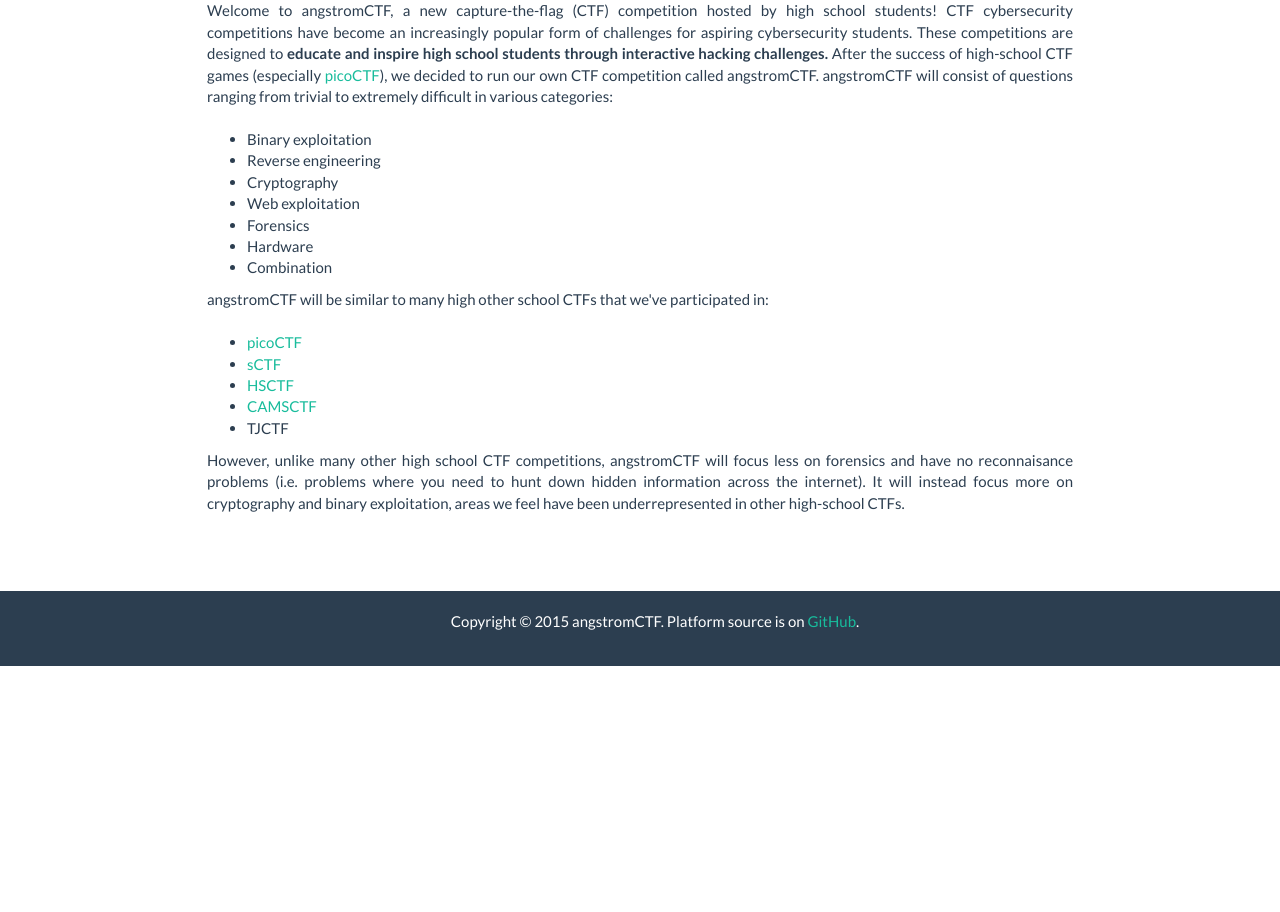
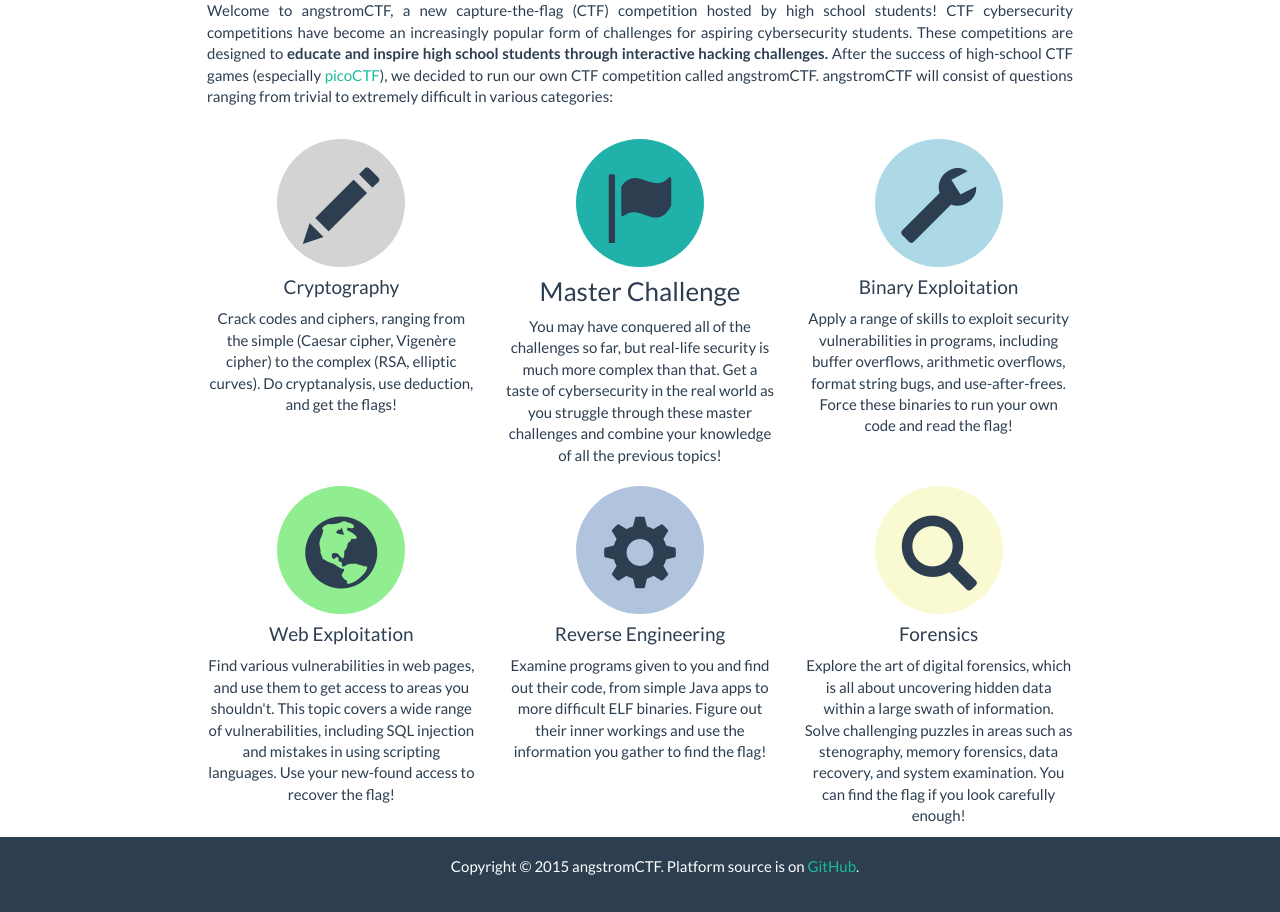
Before and after one commit to angstromctf/djangoctf, a Django app: page / in a window 1280 px wide. Shown: the part 134-1046 px from the top of the page. Before the commit the page ends 800 px from the top, so only its background shows below. Run offline with Django 3.2, Linux system fonts and the light colour scheme; some libraries are stand-ins or nearby versions.

Commit message:
Updated homepage!

```diff
--- a/ctfapp/static/css/theme.css
+++ b/ctfapp/static/css/theme.css
@@ -37,6 +37,31 @@
     width: 100%;
     background-color: #2c3e50;
     color: white;
+}
+
+/* Index styles */
+.categories-row {
+    padding-bottom: 10px;
+    text-align: center;
+}
+
+.category {
+    margin-top: 0;
+}
+
+.category-icon {
+    margin: 10px auto;
+    width: 10vw;
+    min-height: 10vw;
+    line-height: 10vw;
+    border-radius: 5vw;
+    text-align: center;
+}
+
+.category-icon > span {
+    vertical-align: middle;
+    font-size: 5em;
+    margin: 0 auto;
 }
 
 /* Problem styles */
--- a/ctfapp/templates/base.html
+++ b/ctfapp/templates/base.html
@@ -46,6 +46,12 @@
             <nav class="navbar navbar-default navbar-static-top">
                 <div class="container">
                     <div class="navbar-header">
+                        <button type="button" class="navbar-toggle collapsed" data-toggle="collapse" data-target="#navbar" aria-expanded="false" aria-controls="navbar">
+                            <span class="sr-only">Toggle navigation</span>
+                            <span class="icon-bar"></span>
+                            <span class="icon-bar"></span>
+                            <span class="icon-bar"></span>
+                        </button>
                         <a class="navbar-brand" href="{% url 'home' %}">åCTF</a>
                     </div>
                     <div id="navbar" class="navbar-collapse collapse">
--- a/ctfapp/templates/index.html
+++ b/ctfapp/templates/index.html
@@ -20,16 +20,56 @@
 called angstromCTF. angstromCTF will consist of questions ranging from trivial to extremely difficult in
 various categories:<br/><br/>
 
-<ul>
-	<li>Binary exploitation</li>
-	<li>Reverse engineering</li>
-	<li>Cryptography</li>
-	<li>Web exploitation</li>
-	<li>Forensics</li>
-	<li>Hardware</li>
-	<li>Combination</li>
-</ul>
+<div class="row categories-row">
+    <div class="col-lg-4">
+        <div class="category-icon" style="background-color: lightgrey;"><span class="glyphicon glyphicon-pencil" aria-hidden="true"></span></div>
+        <h4 class="category">Cryptography</h4>
 
+        Crack codes and ciphers, ranging from the simple (Caesar cipher, Vigen&egrave;re cipher) to the complex
+        (RSA, elliptic curves).  Do cryptanalysis, use deduction, and get the flags!
+    </div>
+    <div class="col-lg-4">
+        <div class="category-icon" style="background-color: lightseagreen;"><span class="glyphicon glyphicon-flag" aria-hidden="true"></span></div>
+        <h3 class="category">Master Challenge</h3>
+        You may have conquered all of the challenges so far, but real-life security is much more complex than that.
+        Get a taste of cybersecurity in the real world as you struggle through these master challenges and
+        combine your knowledge of all the previous topics!
+    </div>
+    <div class="col-lg-4">
+        <div class="category-icon" style="background-color: lightblue;"><span class="glyphicon glyphicon-wrench" aria-hidden="true"></span></div>
+        <h4 class="category">Binary Exploitation</h4>
+
+        Apply a range of skills to exploit security vulnerabilities in programs, including buffer overflows,
+        arithmetic overflows, format string bugs, and use-after-frees.
+        Force these binaries to run your own code and read the flag!
+    </div>
+</div>
+<div class="row categories-row">
+    <div class="col-lg-4">
+        <div class="category-icon" style="background-color: lightgreen;"><span class="glyphicon glyphicon-globe" aria-hidden="true"></span></div>
+        <h4 class="category">Web Exploitation</h4>
+
+        Find various vulnerabilities in web pages, and use them to get access to areas you shouldn't.
+        This topic covers a wide range of vulnerabilities, including SQL injection and mistakes in using
+        scripting languages. Use your new-found access to recover the flag!
+    </div>
+    <div class="col-lg-4">
+        <div class="category-icon" style="background-color: lightsteelblue;"><span class="glyphicon glyphicon-cog" aria-hidden="true"></span></div>
+        <h4 class="category">Reverse Engineering</h4>
+
+        Examine programs given to you and find out their code, from simple Java apps to more difficult ELF binaries.
+        Figure out their inner workings and use the information you gather to find the flag!
+    </div>
+    <div class="col-lg-4">
+        <div class="category-icon" style="background-color: lightgoldenrodyellow;"><span class="glyphicon glyphicon-search" aria-hidden="true"></span></div>
+        <h4 class="category">Forensics</h4>
+
+        Explore the art of digital forensics, which is all about uncovering hidden data within a
+        large swath of information. Solve challenging puzzles in areas such as stenography,
+        memory forensics, data recovery, and system examination. You can find the flag if you look carefully enough!
+    </div>
+</div>
+<!--
 angstromCTF will be similar to many high other school CTFs that we've participated in: <br/><br/>
 
 <ul>
@@ -43,6 +83,6 @@
 However, unlike many other
 high school CTF competitions, angstromCTF will focus less on forensics and have no reconnaisance problems (i.e.
 problems where you need to hunt down hidden information across the internet).  It will instead focus more on
-cryptography and binary exploitation, areas we feel have been underrepresented in other high-school CTFs.
+cryptography and binary exploitation, areas we feel have been underrepresented in other high-school CTFs.-->
 
 {% endblock %}
--- a/ctfapp/templates/score.html
+++ b/ctfapp/templates/score.html
@@ -2,7 +2,7 @@
 {% load humanize %}
 
 {% if user.is_authenticated %}
-<p class="navbar-text">Hi {{ user.username }}! You've got {{ user.userprofile.score }} points, in {{ user|place|ordinal }} place.</p>
+<p class="navbar-text">Hi {{ user.username }}! ({{ user.userprofile.score }} points, {{ user|place|ordinal }} place)</p>
 <li><a href="{% url 'logout' %}">Logout</a></li>
 {% else %}
 <li><a href="{% url 'login' %}">Login</a></li>
```
